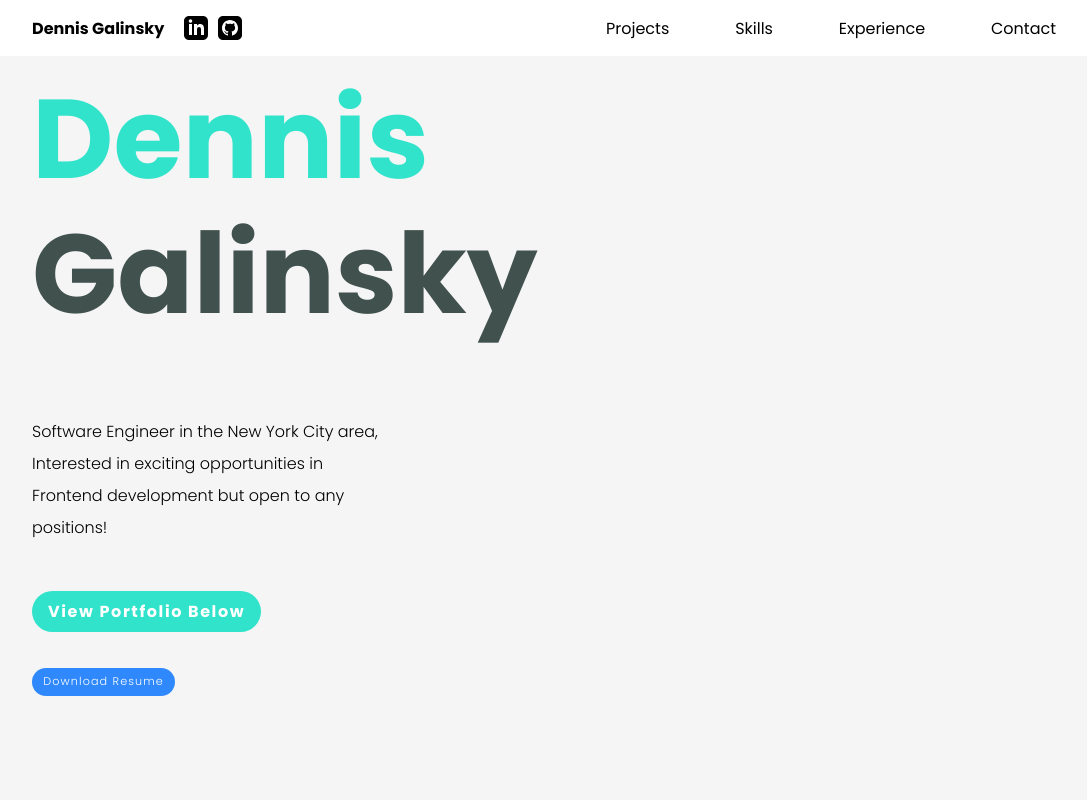
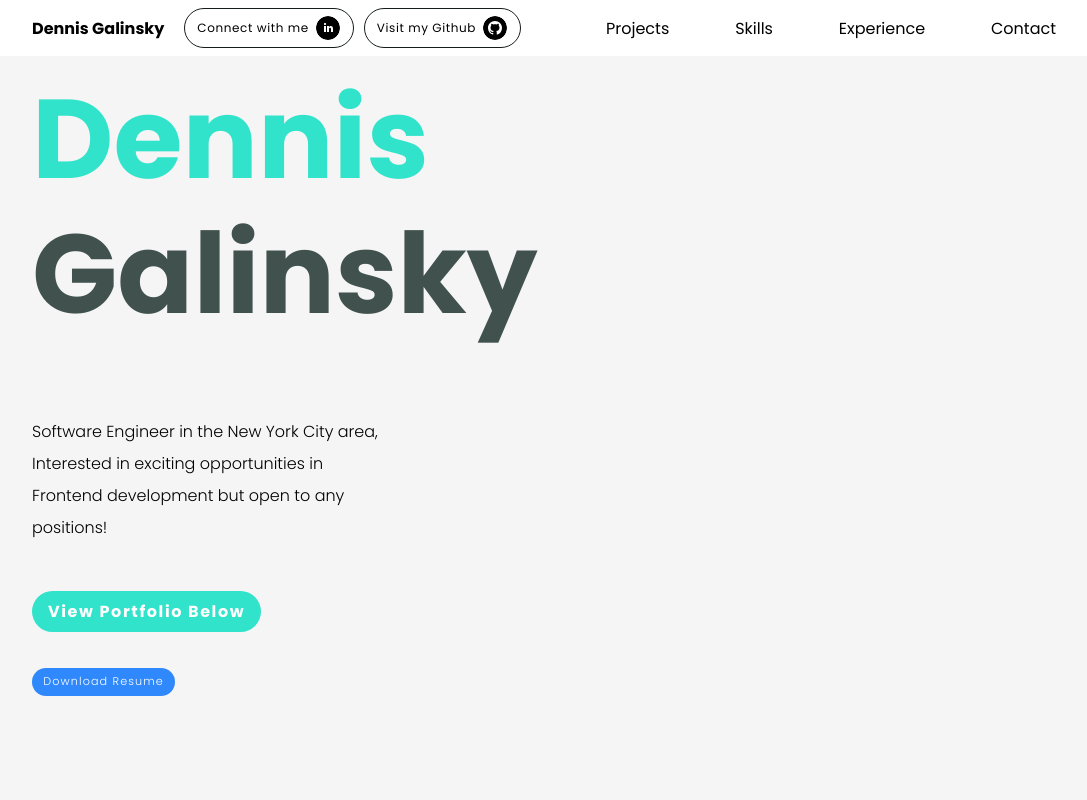
Before and after one commit to dennis-bg/portfolio, a React (Create React App) app: page / in a window 1280 px wide. Shown: the top 800 px of the page, without its empty margins (96-1183 px from the left). Built offline with nearby package versions, Linux system fonts and the light colour scheme.

Commit message:
link buttons temp

```diff
--- /dev/null
+++ b/src/components/common/container/linkButton/index.jsx
@@ -0,0 +1,8 @@
+import React from "react";
+import styles from './styles.module.css'
+
+export const LinkButton = ({ link, text, svg }) => (
+    <a target="_blank" href={link} className={styles.link}>
+        <span>{text}</span>{svg()}
+    </a>
+)
--- /dev/null
+++ b/src/components/common/container/linkButton/styles.module.css
@@ -0,0 +1,25 @@
+.link {
+    cursor: pointer;
+    display: flex;
+    align-items: center;
+    margin-right: 10px;
+    text-decoration: none;
+    border-radius: 5em;
+    border: 1px solid var(--black);
+    color: black;
+    background-color: white;
+    padding: 0.5em 1em;
+    height: 50%;
+    font-size: 0.75em;
+}
+
+.link:hover {
+    color: white;
+    background-color: black;
+}
+
+.link span {
+    margin-right: 0.5em;
+    font-weight: 500;
+    letter-spacing: 0.05em;
+}
--- a/src/components/navbar/index.jsx
+++ b/src/components/navbar/index.jsx
@@ -4,6 +4,7 @@ import styles from './styles.module.css'
 import { SmallLinkInSVG } from "../../svgs/linkedInSVG";
 import { SmallGithubSVG } from "../../svgs/gitHubSVG";
 import { Container } from "../common/container";
+import { LinkButton } from "../common/container/linkButton";
 
 export const Navbar = () => (
   <div className={styles.navBar}>
@@ -12,12 +13,16 @@ export const Navbar = () => (
      <Container>
           <div className={styles.links}>
               <h5>Dennis Galinsky</h5>
-              <a target="_blank" href="https://www.linkedin.com/in/dennis-galinsky-a1b406150/">
-                <SmallLinkInSVG/>
-              </a>
-              <a target="_blank" href="https://github.com/dennis-bg">
-                <SmallGithubSVG/>
-              </a>
+              <LinkButton
+                link={"https://www.linkedin.com/in/dennis-galinsky-a1b406150/"}
+                text={"Connect with me"}
+                svg={SmallLinkInSVG}
+              />
+              <LinkButton
+                link={"https://github.com/dennis-bg"}
+                text={"Visit my Github"}
+                svg={SmallGithubSVG}
+              />
           </div>
 
 
--- a/src/components/navbar/styles.module.css
+++ b/src/components/navbar/styles.module.css
@@ -48,13 +48,7 @@
     display: flex;
     flex-direction: row;
     justify-content: space-between;
-    cursor: pointer;
-  }
-
-  .navBar .links a {
-    display: flex;
     align-items: center;
-    margin-right: 10px;
   }
 
   .navBar > div > div {
--- a/src/svgs/gitHubSVG.jsx
+++ b/src/svgs/gitHubSVG.jsx
@@ -1,7 +1,8 @@
 import React from "react";
+import styles from './styles.module.css';
 
 export const SmallGithubSVG = () => (
-    <svg xmlns="http://www.w3.org/2000/svg" width="24" height="24" viewBox="0 0 24 24">
-        <path d="M19 0h-14c-2.761 0-5 2.239-5 5v14c0 2.761 2.239 5 5 5h14c2.762 0 5-2.239 5-5v-14c0-2.761-2.238-5-5-5zm-4.466 19.59c-.405.078-.534-.171-.534-.384v-2.195c0-.747-.262-1.233-.55-1.481 1.782-.198 3.654-.875 3.654-3.947 0-.874-.312-1.588-.823-2.147.082-.202.356-1.016-.079-2.117 0 0-.671-.215-2.198.82-.64-.18-1.324-.267-2.004-.271-.68.003-1.364.091-2.003.269-1.528-1.035-2.2-.82-2.2-.82-.434 1.102-.16 1.915-.077 2.118-.512.56-.824 1.273-.824 2.147 0 3.064 1.867 3.751 3.645 3.954-.229.2-.436.552-.508 1.07-.457.204-1.614.557-2.328-.666 0 0-.423-.768-1.227-.825 0 0-.78-.01-.055.487 0 0 .525.246.889 1.17 0 0 .463 1.428 2.688.944v1.489c0 .211-.129.459-.528.385-3.18-1.057-5.472-4.056-5.472-7.59 0-4.419 3.582-8 8-8s8 3.581 8 8c0 3.533-2.289 6.531-5.466 7.59z"/>
+    <svg xmlns="http://www.w3.org/2000/svg" width="24" height="24" viewBox="0 0 24 24" className={styles.smlSvg}>
+        <path d="M12 0c-6.627 0-12 5.373-12 12s5.373 12 12 12 12-5.373 12-12-5.373-12-12-12zm2.218 18.616c-.354.069-.468-.149-.468-.336v-1.921c0-.653-.229-1.079-.481-1.296 1.56-.173 3.198-.765 3.198-3.454 0-.765-.273-1.389-.721-1.879.072-.177.312-.889-.069-1.853 0 0-.587-.188-1.923.717-.561-.154-1.159-.231-1.754-.234-.595.003-1.193.08-1.753.235-1.337-.905-1.925-.717-1.925-.717-.379.964-.14 1.676-.067 1.852-.448.49-.722 1.114-.722 1.879 0 2.682 1.634 3.282 3.189 3.459-.2.175-.381.483-.444.936-.4.179-1.413.488-2.037-.582 0 0-.37-.672-1.073-.722 0 0-.683-.009-.048.426 0 0 .46.215.777 1.024 0 0 .405 1.25 2.353.826v1.303c0 .185-.113.402-.462.337-2.782-.925-4.788-3.549-4.788-6.641 0-3.867 3.135-7 7-7s7 3.133 7 7c0 3.091-2.003 5.715-4.782 6.641z"/>
     </svg>
 )
--- a/src/svgs/linkedInSVG.jsx
+++ b/src/svgs/linkedInSVG.jsx
@@ -1,7 +1,8 @@
 import React from "react";
+import styles from './styles.module.css';
 
 export const SmallLinkInSVG = () => (
-    <svg xmlns="http://www.w3.org/2000/svg" width="24" height="24" viewBox="0 0 24 24">
-        <path d="M19 0h-14c-2.761 0-5 2.239-5 5v14c0 2.761 2.239 5 5 5h14c2.762 0 5-2.239 5-5v-14c0-2.761-2.238-5-5-5zm-11 19h-3v-11h3v11zm-1.5-12.268c-.966 0-1.75-.79-1.75-1.764s.784-1.764 1.75-1.764 1.75.79 1.75 1.764-.783 1.764-1.75 1.764zm13.5 12.268h-3v-5.604c0-3.368-4-3.113-4 0v5.604h-3v-11h3v1.765c1.396-2.586 7-2.777 7 2.476v6.759z"/>
+    <svg xmlns="http://www.w3.org/2000/svg" width="24" height="24" viewBox="0 0 24 24" className={styles.smlSvg}>
+        <path d="M12 0c-6.627 0-12 5.373-12 12s5.373 12 12 12 12-5.373 12-12-5.373-12-12-12zm-2 16h-2v-6h2v6zm-1-6.891c-.607 0-1.1-.496-1.1-1.109 0-.612.492-1.109 1.1-1.109s1.1.497 1.1 1.109c0 .613-.493 1.109-1.1 1.109zm8 6.891h-1.998v-2.861c0-1.881-2.002-1.722-2.002 0v2.861h-2v-6h2v1.093c.872-1.616 4-1.736 4 1.548v3.359z"/>
     </svg>
 )
--- /dev/null
+++ b/src/svgs/styles.module.css
@@ -0,0 +1,5 @@
+.smlSvg {
+    background-color: white;
+    border-radius: 50%;
+    border: 1px solid white;
+}
```
